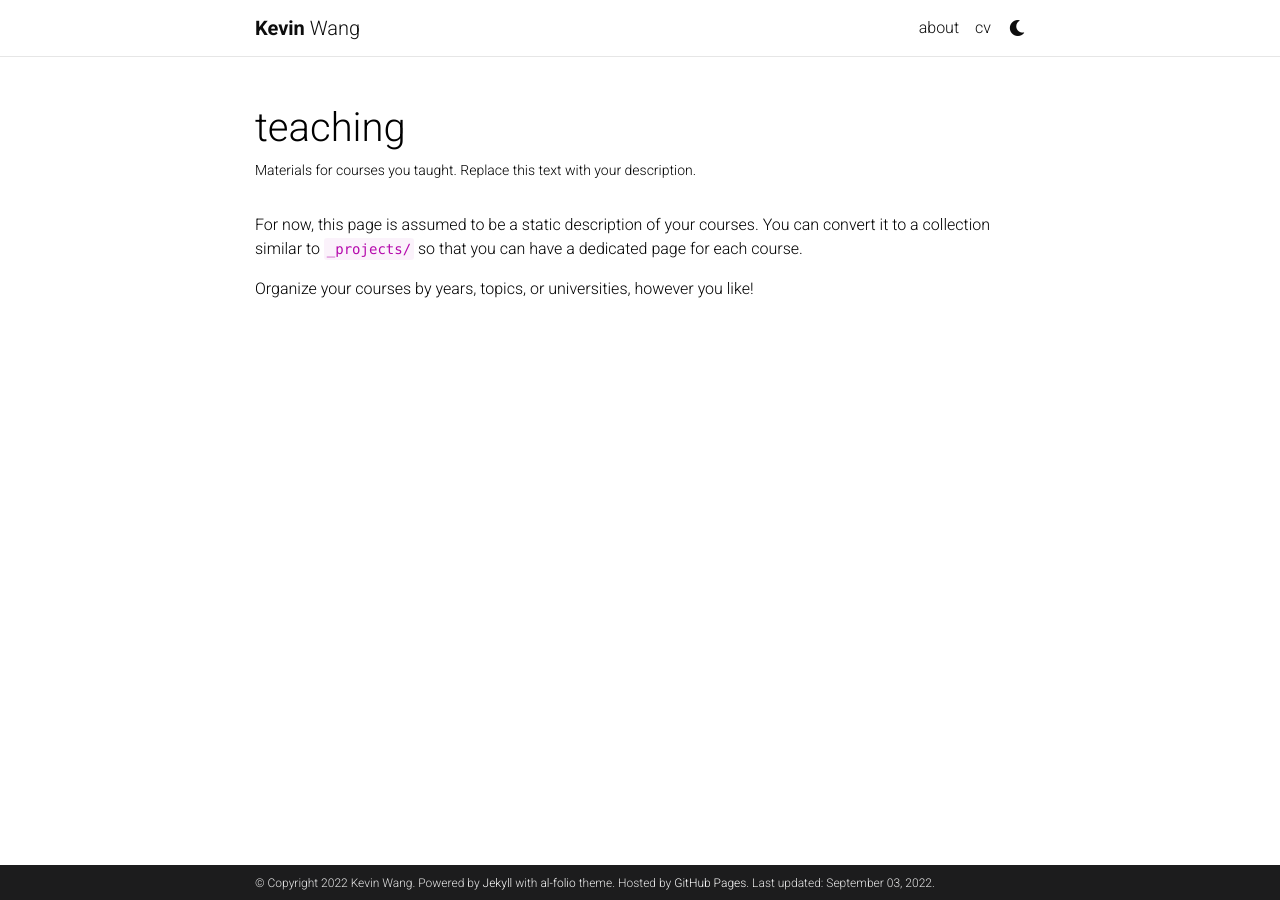
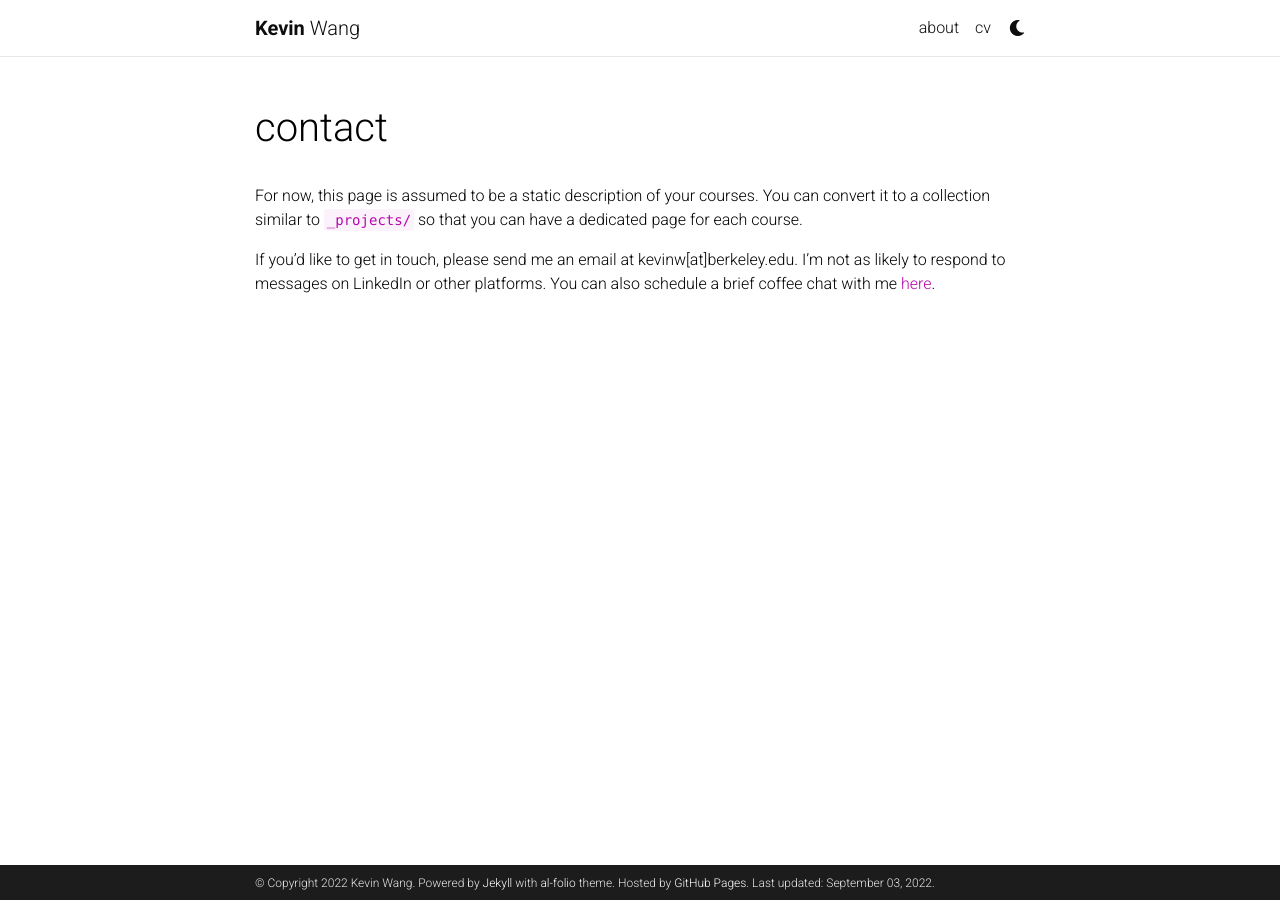
Before and after one commit to itskevinwang/itskevinwang.github.io, a Jekyll site: the page built from _pages/teaching.md, in a window 1280 px wide. Built offline with Jekyll 4.4.1, drawn with Linux system fonts in a browser that asks for light colours; comment, search, counter and statistics services are not loaded; a style sheet for code colours, icons or effects is not loaded.

Commit message:
Update contacts

```diff
--- a/_pages/teaching.md
+++ b/_pages/teaching.md
@@ -1,12 +1,12 @@
 ---
 layout: page
-permalink: /teaching/
-title: teaching
-description: Materials for courses you taught. Replace this text with your description.
+permalink: /contact/
+title: contact
+description: # Materials for courses you taught. Replace this text with your description.
 nav: false
-nav_order: 5
+nav_order: 3
 ---
 
 For now, this page is assumed to be a static description of your courses. You can convert it to a collection similar to `_projects/` so that you can have a dedicated page for each course.
 
-Organize your courses by years, topics, or universities, however you like!
+If you'd like to get in touch, please send me an email at kevinw[at]berkeley.edu. I'm not as likely to respond to messages on LinkedIn or other platforms. You can also schedule a brief coffee chat with me [here](https://zcal.co/i/4muIspa7).
```
